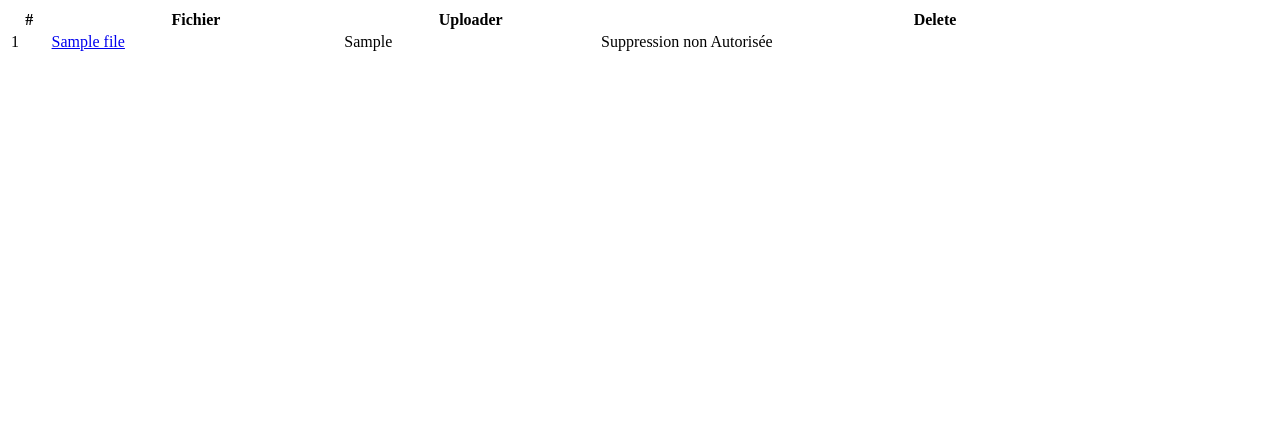
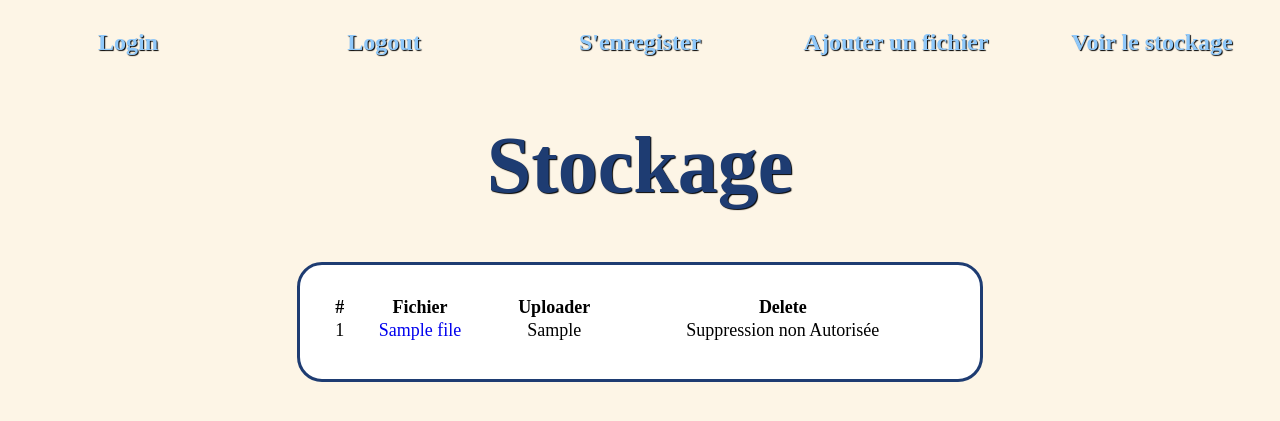
Before and after one commit to julesgtz/Django_Local_Stockage_Server, a Django app: page /stockage/ in a window 1280 px wide. Shown: the top 421 px of the page. Run offline with Django 4.2, Linux system fonts and the light colour scheme; a user stored in the database is signed in; tables that the repository leaves empty hold one stand-in row (values such as "Sample post").

Commit message:
fix static

```diff
--- a/admin/admin/settings.py
+++ b/admin/admin/settings.py
@@ -117,7 +117,7 @@ USE_TZ = True
 # https://docs.djangoproject.com/en/4.2/howto/static-files/
 
 STATIC_URL = 'static/'
-
+STATICFILES_DIRS = [os.path.join(BASE_DIR, 'static')]
 # Default primary key field type
 # https://docs.djangoproject.com/en/4.2/ref/settings/#default-auto-field
 
--- a/admin/admin/urls.py
+++ b/admin/admin/urls.py
@@ -27,3 +27,4 @@ urlpatterns = [
 
 if settings.DEBUG:
     urlpatterns += static(settings.MEDIA_URL, document_root=settings.MEDIA_ROOT)
+    urlpatterns += static(settings.STATIC_URL, document_root=settings.STATIC_ROOT)
--- /dev/null
+++ b/admin/stockage/static/main.css
@@ -0,0 +1,176 @@
+*{
+    padding: 0;
+    margin: 0;
+
+}
+
+body{
+    text-align: center;
+    background-color:oldlace;
+
+}
+
+.button {
+    display: inline-block;
+    padding: 10px 20px;
+    font-size: 25px;
+    font-weight: bold;
+    text-align: center;
+    text-decoration: none;
+    background-color: #1e3c72;
+    color: #fff;
+    border: none;
+    border-radius: 15px;
+    cursor: pointer;
+    transition: background-color 0.3s ease;
+    margin-top: 1%;
+    margin-bottom: 4%;
+}
+.button:hover {
+    background-color: #12243e;
+}
+
+
+
+form {
+    max-width: 50%;
+    margin: 0 auto;
+    padding: 20px;
+    margin-top: 4%;
+    margin-bottom: 1%;
+    padding-bottom: 2%;
+    background-color: #fff;
+    border: 3px solid #1e3c72;
+    border-radius: 25px;
+    font-size: large;
+
+}
+
+.stockage {
+    padding-bottom:4%;
+}
+.form {
+    max-width: 50%;
+    margin: 0 auto;
+    padding: 20px;
+    margin-top: 5%;
+    padding-bottom: 2%;
+    background-color: #fff;
+    border: 3px solid #1e3c72;
+    border-radius: 25px;
+    font-size: large;
+
+}
+
+form label {
+    display: block;
+    font-weight: bolder;
+    color: #1e3c72;
+    padding-top: 2%;
+    padding-bottom: 1%;
+}
+
+h1{
+    text-align: center;
+    color:#1e3c72;
+    font-weight: bold;
+    font-size: 500%;
+    text-shadow: 1px 1px 1px black;
+}
+nav {
+    padding-top: 25px;
+    flex-wrap: wrap;
+    display: flex;
+    font-size: 20px;
+    font-weight: bold;
+    padding-bottom: 25px;
+
+}
+
+.menu{
+    width: 20%;
+    height: 70px;
+
+}
+#index{
+    margin-top: 1%;
+
+}
+.ajout{
+    height: 100%;
+}
+.sousmenu{
+    height: 35px;
+    width: 100%;
+}
+div > a{
+    width: 100%;
+    display: flex;
+    align-items: center;
+    justify-content: center;
+    height: 35px;
+    font-size: x-large;
+    text-shadow: 1px 1px 1px black;
+    color: rgb(143, 200, 250);
+
+
+}
+
+div > a:hover{
+    background-color: rgb(57, 160, 250);
+
+}
+
+#index{
+    width: 100%;
+    height: 50px;
+}
+
+#resize{
+    width: 20%;
+    margin: auto;
+}
+
+#link_index{
+    height: 50px;
+}
+
+.form{
+    width: 50%;
+    margin: auto;
+    text-align: center;
+
+}
+
+.img{
+    height: 300px;
+    width: 300px;
+    margin: auto;
+
+}
+
+.form > *{
+    padding: 10px;
+}
+
+.form > ol > *{
+    padding: 10px;
+    margin: auto;
+
+}
+
+.form>ol>p{
+
+    width: 75%;
+}
+
+p{
+    font-family: 'Roboto', sans-serif;
+    font-size: 110%;
+    color: #333333;
+  }
+
+.error{
+    color: red;
+   font-size: 150%;
+}
--- /dev/null
+++ b/admin/stockage/templates/main.html
@@ -0,0 +1,36 @@
+<!DOCTYPE html>
+<html lang="en">
+<head>
+  {% load static %}
+        <style type="text/css">a:link{text-decoration:none}</style>
+    <link rel="stylesheet" href="{% static 'main.css' %}">
+    <meta charset="UTF-8">
+    <title>Title</title>
+</head>
+<body>
+ <nav>
+            <div class="menu">
+                <a href="/">Login</a>
+            </div>
+
+            <div class="menu">
+              <a href="/logout/">Logout</a>
+            </div>
+
+            <div class="menu">
+              <a href="/register/">S'enregister</a>
+            </div>
+
+            <div class="menu">
+              <a href="/add/">Ajouter un fichier</a>
+            </div>
+
+    <div class="menu">
+              <a href="/stockage/">Voir le stockage</a>
+            </div>
+    </nav>
+<main>
+        {% block content %}{% endblock %}
+    </main>
+</body>
+</html>
--- a/admin/stockage/templates/stockage/login.html
+++ b/admin/stockage/templates/stockage/login.html
@@ -1,4 +1,6 @@
 <div class="container py-5">
+  {% extends "main.html" %}
+  {% block content %}
   <h1>Login</h1>
 {% if messages %}
   {% for message in messages %}
@@ -9,7 +11,9 @@
   <form method="POST">
     {% csrf_token %}
     {{ form }}
-    <button type="submit">Login</button>
+    <br><br><br>
+    <input type="submit" value="Login" class="button">
   </form>
   <p class="text-center">Don't have an account? <a href="/register">Create an account</a>.</p>
 </div>
+{% endblock %}
--- a/admin/stockage/templates/stockage/register.html
+++ b/admin/stockage/templates/stockage/register.html
@@ -1,4 +1,6 @@
 <div class="container py-5">
+  {% extends "main.html" %}
+  {% block content %}
   <h1>Register</h1>
 {% if messages %}
   {% for message in messages %}
@@ -9,7 +11,9 @@
   <form method="POST">
     {% csrf_token %}
     {{ form }}
-    <button type="submit">Register</button>
+    <br><br><br>
+    <input type="submit" value="Register" class="button">
   </form>
   <p class="text-center">Have an account? <a href="/">Login</a>.</p>
 </div>
+{% endblock %}
--- a/admin/stockage/templates/stockage/stockage.html
+++ b/admin/stockage/templates/stockage/stockage.html
@@ -1,10 +1,13 @@
 <!DOCTYPE html>
 <html lang="en">
+{% extends "main.html" %}
 <head>
     <meta charset="UTF-8">
-    <title>Title</title>
 </head>
 <body>
+
+{% block content %}
+  <h1 class="stockage">Stockage</h1>
 {% if messages %}
   {% for message in messages %}
       <p>{{ message }}</p>
@@ -55,5 +58,6 @@
         </table>
     {% endif %}
       </div>
+{% endblock %}
 </body>
 </html>
```
Also changed, not shown: admin/stockage/templates/stockage/add.html (+8 -2 lines).
